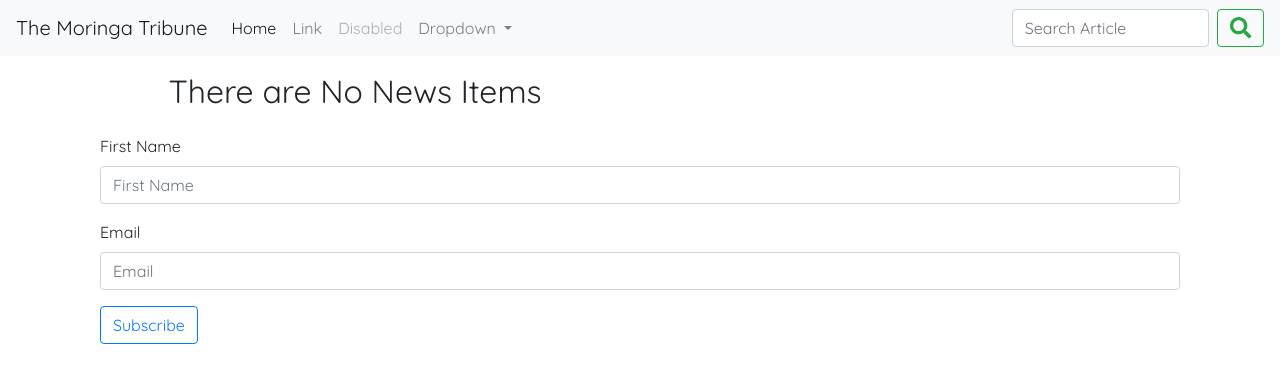
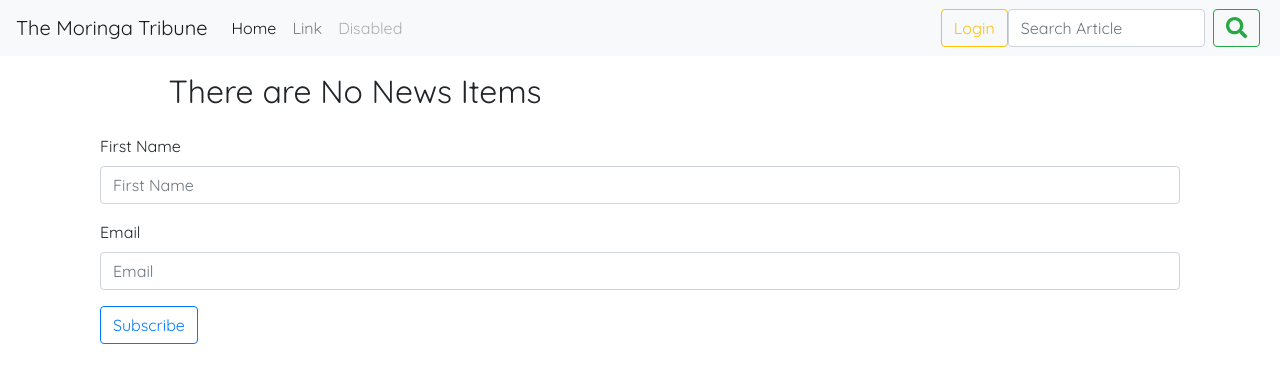
Before and after one commit to SamNgigi/Tribune, a Django app: page / in a window 1280 px wide. Shown: the top 383 px of the page. Run offline with Django 3.2, Linux system fonts and the light colour scheme; data that the repository does not hold is empty; some libraries are stand-ins or nearby versions.

Commit message:
Added login required functionality

```diff
--- a/news/templates/navbar.html
+++ b/news/templates/navbar.html
@@ -15,18 +15,26 @@
       <li class="nav-item">
         <a class="nav-link disabled" href="#">Disabled</a>
       </li>
+    </ul>
+    <ul class="navbar-nav mr-1">
+      {% if user.is_authenticated %}
       <li class="nav-item dropdown">
         <a class="nav-link dropdown-toggle" href="#" id="navbarDropdown" role="button" data-toggle="dropdown" aria-haspopup="true" aria-expanded="false">
-          Dropdown
+          Account
         </a>
         <div class="dropdown-menu" aria-labelledby="navbarDropdown">
-          <a class="dropdown-item" href="#">Action</a>
-          <a class="dropdown-item" href="#">Another action</a>
+          <a class="dropdown-item" href="{% url 'newsToday' %}">Home</a>
+          <a class="dropdown-item" href="/accounts/password/change">Change Password</a>
           <div class="dropdown-divider"></div>
-          <a class="dropdown-item" href="#">Something else here</a>
+          <a class="dropdown-item" href="/logout">Logout</a>
         </div>
       </li>
     </ul>
+    {% else %}
+      <li>
+        <a class="btn btn-outline-warning" href="/accounts/login">Login</a>
+      </li>
+    {% endif %}
     <form class="form-inline my-2 my-lg-0" role="search" action="{%url 'search_results'%}">
       <input class="form-control mr-sm-2" type="search" placeholder="Search Article" name="article" aria-label="Search">
       <button class="btn btn-outline-success my-2 my-sm-0" type="submit"><i class="fas fa-search fa-lg"></i></button>
```
